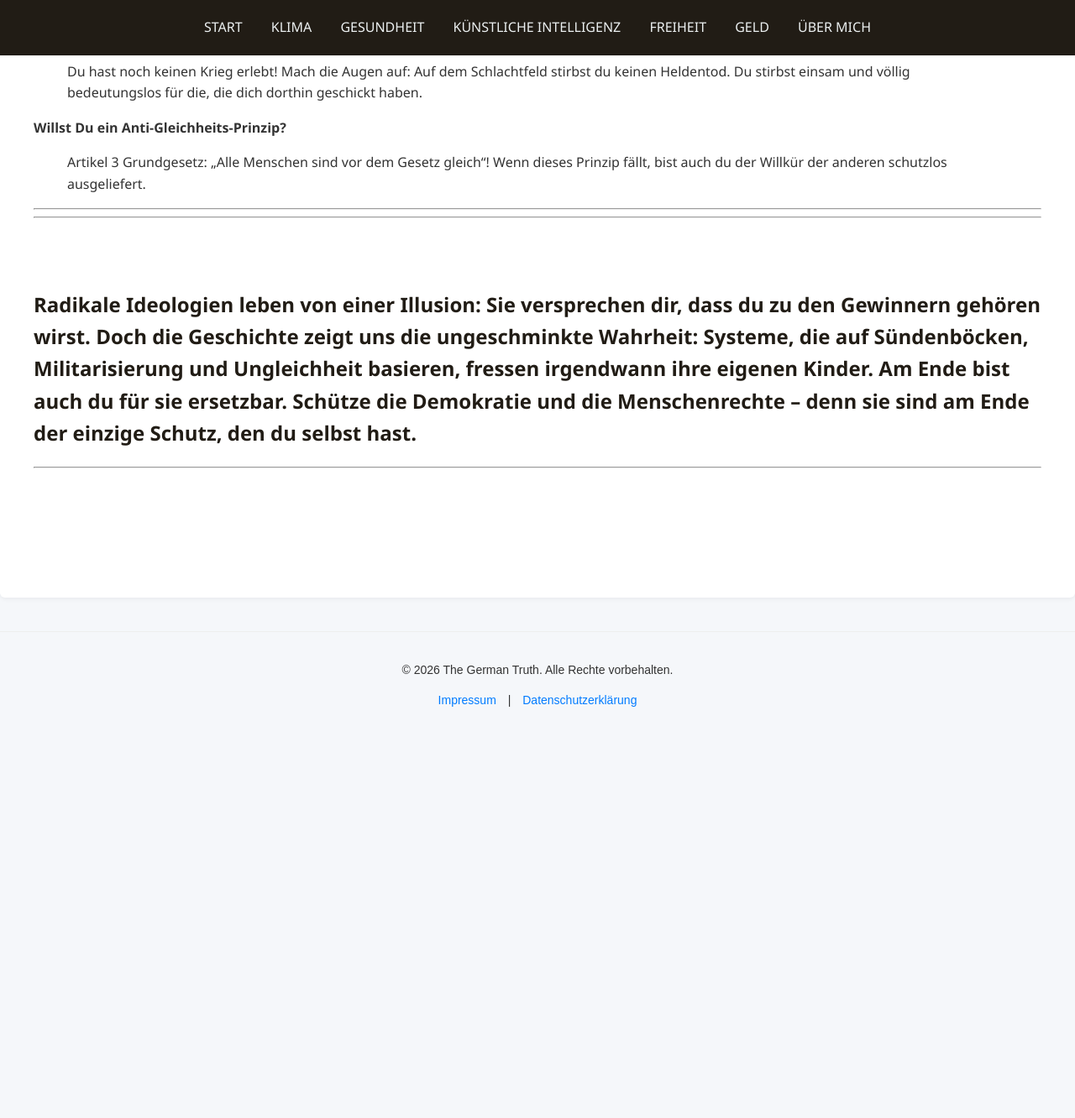
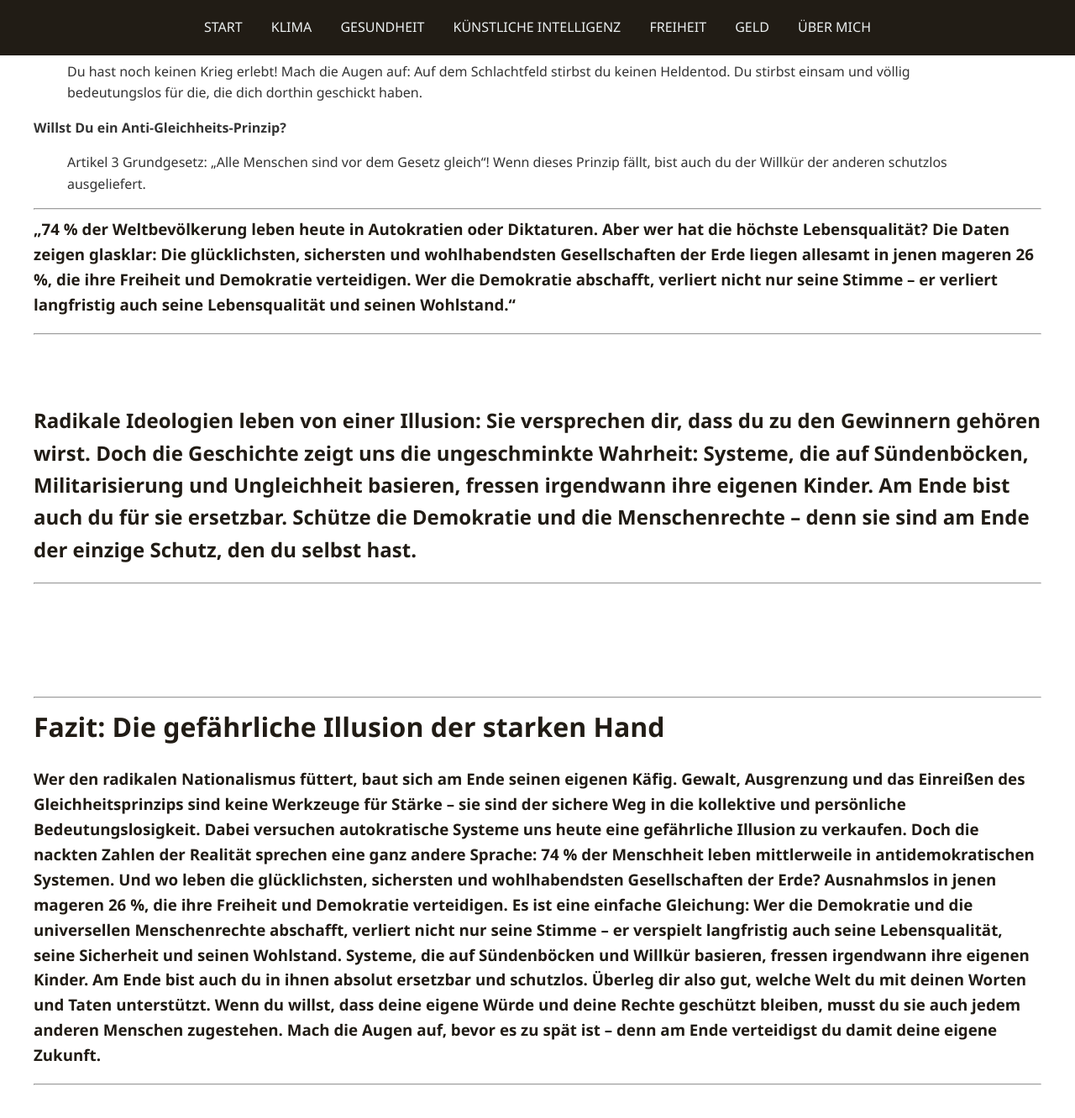
Before and after one commit to TheGermanTruth/TheGermanTruth, a Jekyll site: the page built from rechts.md, in a window 1280 px wide and 1400 px high, scrolled down 5136 px. Shown: the top 1332 px of the window at 84% size. Built offline with Jekyll 4.4.1, drawn with Linux system fonts in a browser that asks for light colours; before the commit the page ends 6016 px from its top, so only the background shows below that.

Commit message:
Update rechts.md

```diff
--- a/rechts.md
+++ b/rechts.md
@@ -247,6 +247,9 @@ Bundesregierung, den juristischen Weg vor dem Bundesverfassungsgericht einzuleit
 >Artikel 3 Grundgesetz: „Alle Menschen sind vor dem Gesetz gleich“! Wenn dieses Prinzip fällt, bist auch du der Willkür der anderen schutzlos ausgeliefert.
 
 ---
+
+### „74 % der Weltbevölkerung leben heute in Autokratien oder Diktaturen. Aber wer hat die höchste Lebensqualität? Die Daten zeigen glasklar: Die glücklichsten, sichersten und wohlhabendsten Gesellschaften der Erde liegen allesamt in jenen mageren 26 %, die ihre Freiheit und Demokratie verteidigen. Wer die Demokratie abschafft, verliert nicht nur seine Stimme – er verliert langfristig auch seine Lebensqualität und seinen Wohlstand.“
+
 ---
 
 <br>&nbsp;
@@ -259,4 +262,14 @@ Bundesregierung, den juristischen Weg vor dem Bundesverfassungsgericht einzuleit
 <br>&nbsp;
 <br>&nbsp;
 
+---
+
+# Fazit: Die gefährliche Illusion der starken Hand
+
+### Wer den radikalen Nationalismus füttert, baut sich am Ende seinen eigenen Käfig. Gewalt, Ausgrenzung und das Einreißen des Gleichheitsprinzips sind keine Werkzeuge für Stärke – sie sind der sichere Weg in die kollektive und persönliche Bedeutungslosigkeit. Dabei versuchen autokratische Systeme uns heute eine gefährliche Illusion zu verkaufen. Doch die nackten Zahlen der Realität sprechen eine ganz andere Sprache: 74 % der Menschheit leben mittlerweile in antidemokratischen Systemen. Und wo leben die glücklichsten, sichersten und wohlhabendsten Gesellschaften der Erde? Ausnahmslos in jenen mageren 26 %, die ihre Freiheit und Demokratie verteidigen. Es ist eine einfache Gleichung: Wer die Demokratie und die universellen Menschenrechte abschafft, verliert nicht nur seine Stimme – er verspielt langfristig auch seine Lebensqualität, seine Sicherheit und seinen Wohlstand. Systeme, die auf Sündenböcken und Willkür basieren, fressen irgendwann ihre eigenen Kinder. Am Ende bist auch du in ihnen absolut ersetzbar und schutzlos. Überleg dir also gut, welche Welt du mit deinen Worten und Taten unterstützt. Wenn du willst, dass deine eigene Würde und deine Rechte geschützt bleiben, musst du sie auch jedem anderen Menschen zugestehen. **Mach die Augen auf, bevor es zu spät ist – denn am Ende verteidigst du damit deine eigene Zukunft.**
+
+---
+<br>&nbsp;
+<br>&nbsp;
+<br>&nbsp;
 </div>
```
